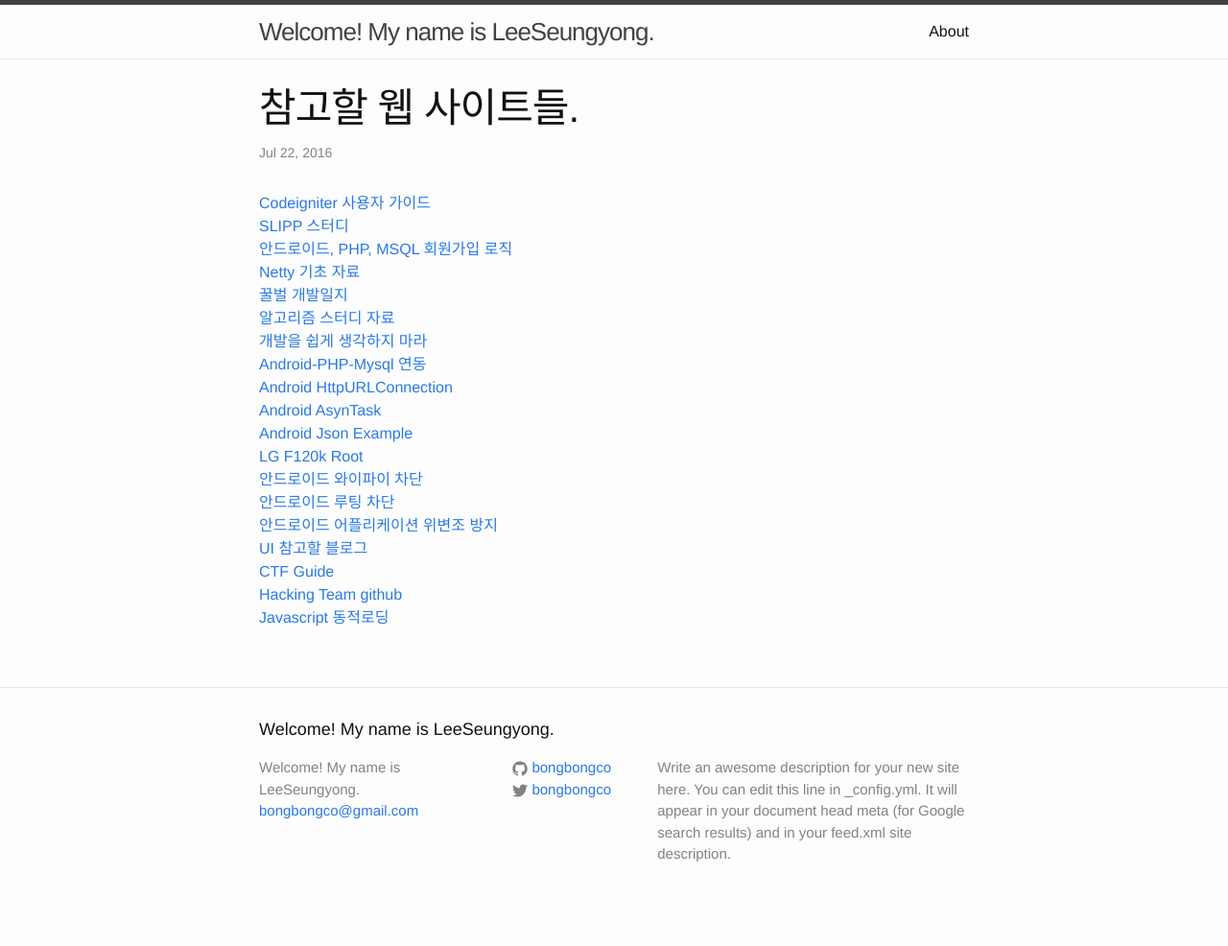
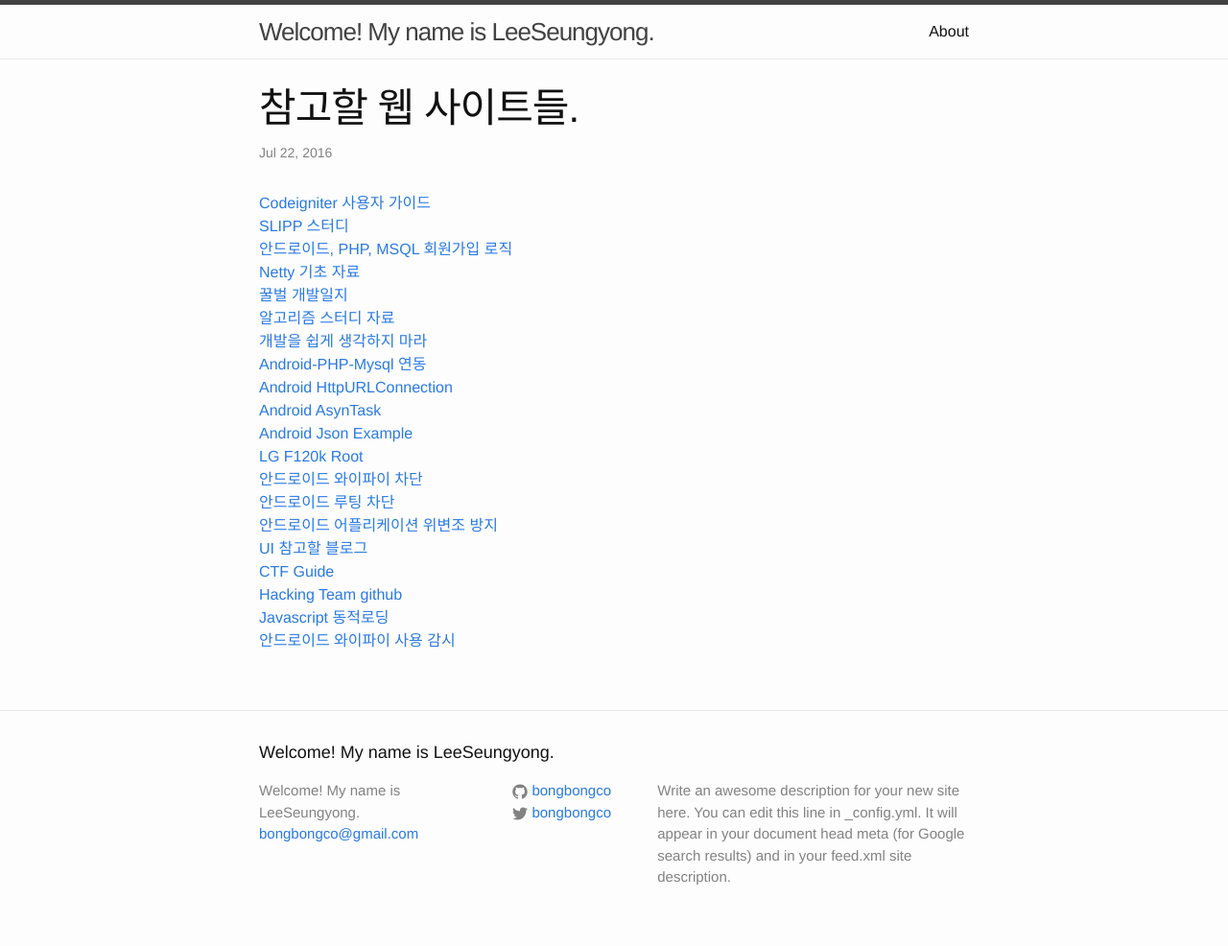
Before and after one commit to LktProgrammer/bongbongco.github.io, a Jekyll site: the page built from _posts/2016-07-22-Website-List.markdown, in a window 1280 px wide. Shown: the whole page at 96% size. Built offline with Jekyll 4.4.1, drawn with Linux system fonts in a browser that asks for light colours; before the commit the page ends 962 px from its top, so only the background shows below that.

Commit message:
Update 2016-07-22-Website-List.markdown

```diff
--- a/_posts/2016-07-22-Website-List.markdown
+++ b/_posts/2016-07-22-Website-List.markdown
@@ -22,3 +22,4 @@ title: 참고할 웹 사이트들.
 [CTF Guide](https://trailofbits.github.io/ctf/index.html)
 [Hacking Team github](https://github.com/hackedteam?tab=repositories)
 [Javascript 동적로딩](http://okjungsoo.tistory.com/entry/Degrading-Script-Tags)
+[안드로이드 와이파이 사용 감시](http://rerethink.tistory.com/entry/안드로이드-api-WiFi-네트워크-감시-및-처리루틴)
```
